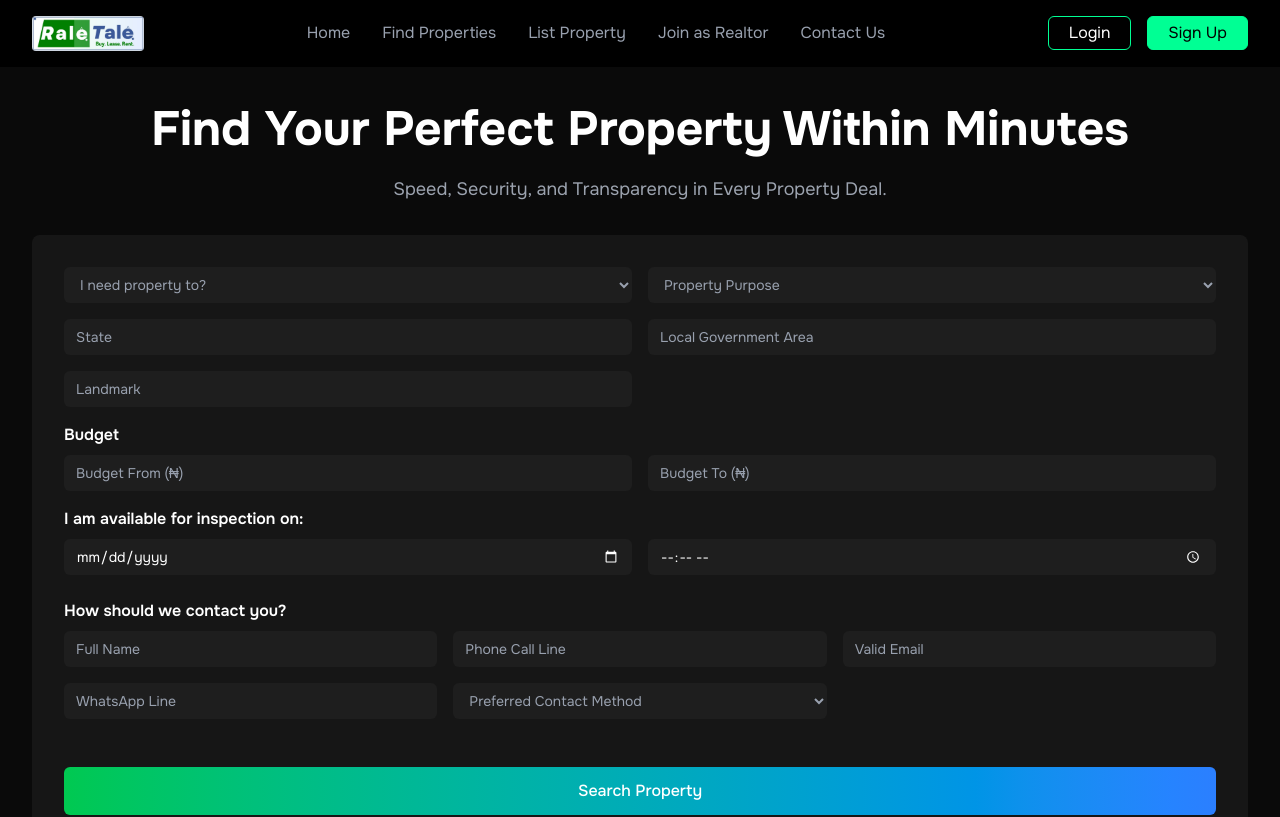
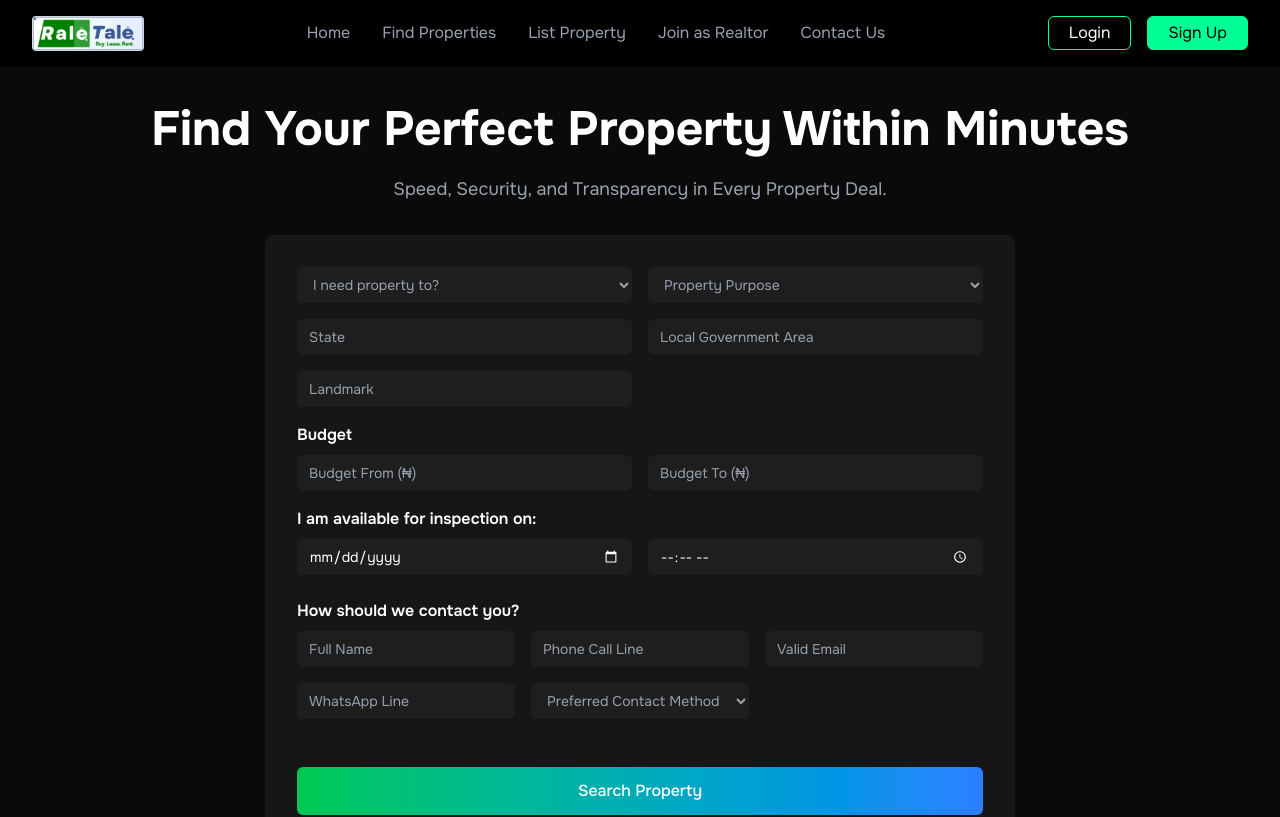
Before and after one commit to Yemipidan-org/rale_tale_frontend, a React (Vite) app: page / in a window 1280 px wide. Shown: the top 817 px of the page. Built offline with nearby package versions, Linux system fonts and the light colour scheme.

Commit message:
form adjustment on the hero section

```diff
--- a/src/components/hero.jsx
+++ b/src/components/hero.jsx
@@ -151,8 +151,8 @@
 
   return (
     <>
-    {/* date/time icon color adjustments (WebKit) and ensure white text */}
-    <style>{`
+      {/* date/time icon color adjustments (WebKit) and ensure white text */}
+      <style>{`
       input.date-time {
         color: white;
       }
@@ -175,9 +175,9 @@
           </div>
 
           {/* Two Column Layout */}
-          <div className="flex flex-col lg:flex-row gap-8">
+          <div className="flex flex-col lg:flex-row justify-center gap-8">
             {/* Form Column */}
-            <div className="flex-1 ">
+            <div className="flex-">
               <div className="bg-[#FFFFFF0D] p-6 sm:p-8 rounded-lg w-full">
                 <form className="space-y-6">
                   {/* Main Form Fields */}
```
